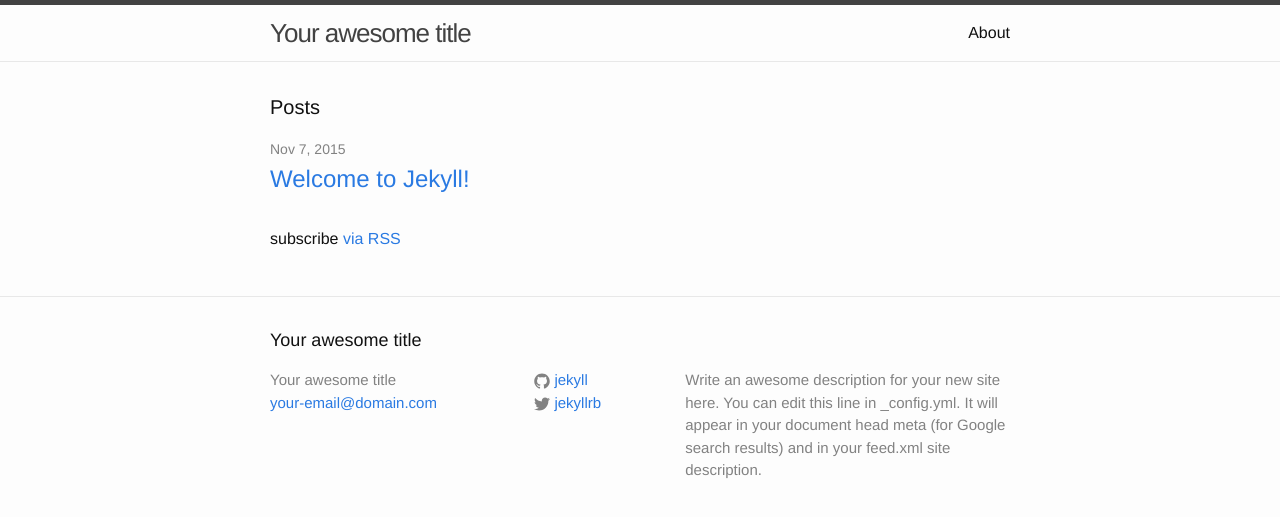
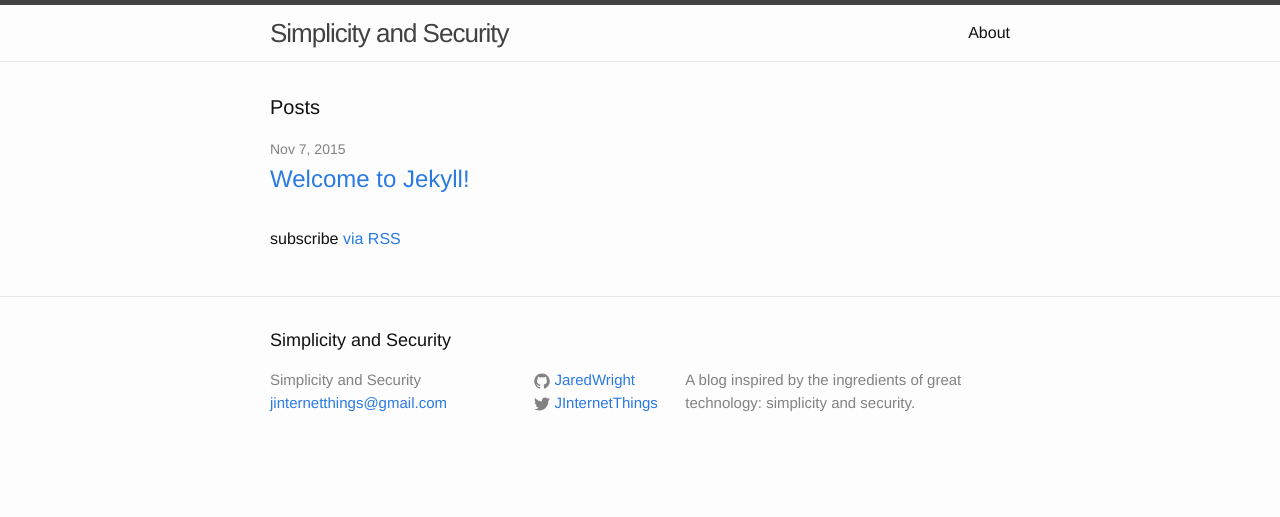
Before and after one commit to ForNeVeR/jaredwright.github.io, a Jekyll site: the page built from index.html, in a window 1280 px wide. Shown: the top 517 px of the page. Built offline with Jekyll 4.4.1, drawn with Linux system fonts in a browser that asks for light colours.

Commit message:
Updated jekyll config

```diff
--- a/_config.yml
+++ b/_config.yml
@@ -6,16 +6,14 @@
 # 'jekyll serve'. If you change this file, please restart the server process.
 
 # Site settings
-title: Your awesome title
-email: your-email@domain.com
+title: Simplicity and Security
+email: jinternetthings@gmail.com
 description: > # this means to ignore newlines until "baseurl:"
-  Write an awesome description for your new site here. You can edit this
-  line in _config.yml. It will appear in your document head meta (for
-  Google search results) and in your feed.xml site description.
+  A blog inspired by the ingredients of great technology: simplicity and security.
 baseurl: "" # the subpath of your site, e.g. /blog
-url: "http://yourdomain.com" # the base hostname & protocol for your site
-twitter_username: jekyllrb
-github_username:  jekyll
+url: "jaredwright.github.io" # the base hostname & protocol for your site
+twitter_username: JInternetThings
+github_username:  JaredWright
 
 # Build settings
 markdown: kramdown
```
